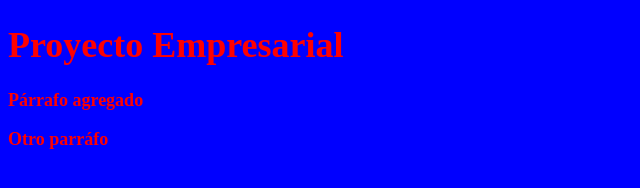
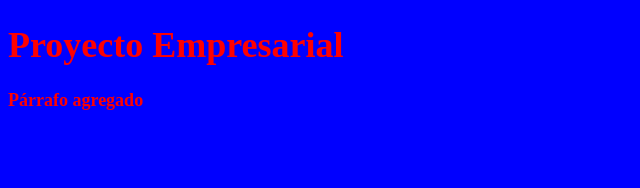
Before and after one commit to pEDrOxZzz666/CursosGit, a plain HTML site: page index.html in a window 1280 px wide. Shown: the whole page, without its empty margins (0-640 px from the left). Drawn offline with Linux system fonts and the light colour scheme.

Commit message:
segunda modificación

```diff
--- a/index.html
+++ b/index.html
@@ -9,6 +9,6 @@
 <body>
 <h1> Proyecto Empresarial </h1>
   <p> Párrafo agregado </p>
-<p> Otro parráfo </p>
+
 </body>
 </html>
```
